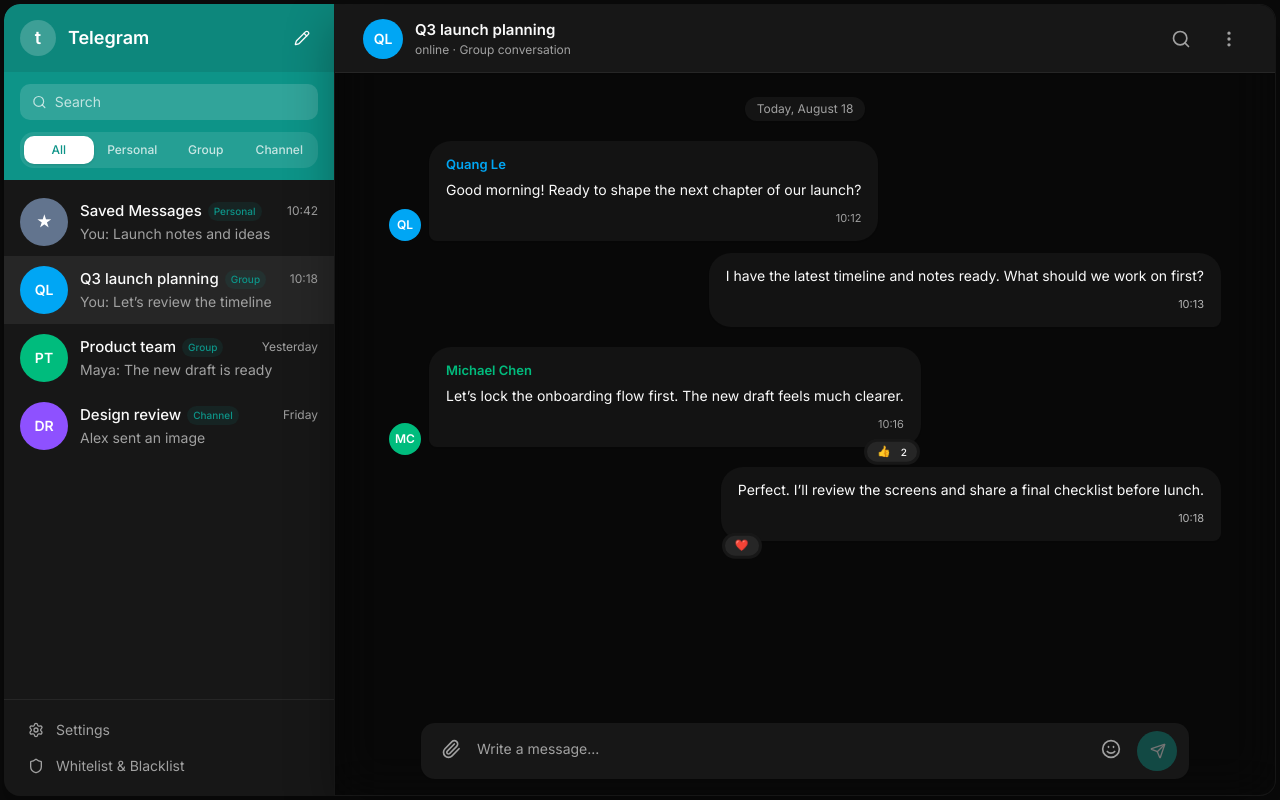
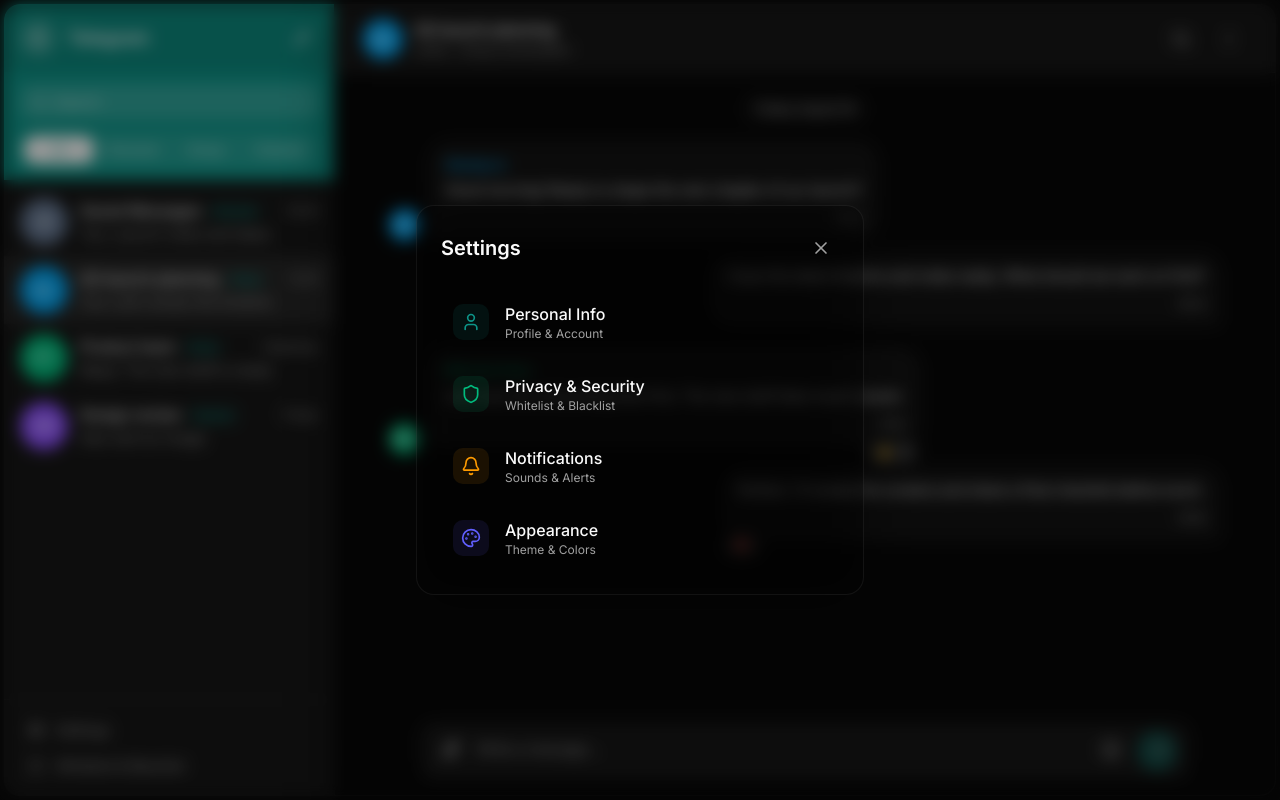
Before and after one commit to pphatdev/telegram-bot, a Next.js app: page / in a window 1280 px wide. Both pictures are taken after a click on the button "Settings". Built offline with nearby package versions, Linux system fonts and the light colour scheme.

Commit message:
feat: implement ChatSidebar component with filtering, search, and navigation functionality

```diff
--- a/src/features/chats/components/chat-sidebar.tsx
+++ b/src/features/chats/components/chat-sidebar.tsx
@@ -1,6 +1,6 @@
 "use client";
 
-import { Search, Pencil, Menu, Settings, Shield } from "lucide-react";
+import { Search, Pencil, Menu, Settings, Shield, X, User, Bell, Palette } from "lucide-react";
 import { useState } from "react";
 
 interface ChatSidebarProps {
@@ -20,6 +20,7 @@
 export function ChatSidebar({ mobileView, setMobileView }: ChatSidebarProps) {
   const [activeTab, setActiveTab] = useState<ChatType>('All');
   const [searchQuery, setSearchQuery] = useState('');
+  const [showSettings, setShowSettings] = useState(false);
 
   const filteredChats = MOCK_CHATS.filter((chat) => {
     const matchesTab = activeTab === 'All' || chat.type === activeTab;
@@ -97,13 +98,58 @@
         ))}
       </nav>
       <div className="border-t border-border p-3">
-        <button className="flex w-full items-center gap-3 rounded-lg px-3 py-2 text-sm text-muted-foreground hover:bg-accent hover:text-foreground">
+        <button onClick={() => setShowSettings(true)} className="flex w-full items-center gap-3 rounded-lg px-3 py-2 text-sm text-muted-foreground hover:bg-accent hover:text-foreground">
           <Settings className="w-4 h-4" /> Settings
         </button>
         <button className="flex w-full items-center gap-3 rounded-lg px-3 py-2 text-sm text-muted-foreground hover:bg-accent hover:text-foreground">
           <Shield className="w-4 h-4" /> Whitelist & Blacklist
         </button>
       </div>
+
+      {/* Settings Popup */}
+      {showSettings && (
+        <div className="fixed inset-0 z-[100] flex items-center justify-center bg-black/40 backdrop-blur-sm animate-in fade-in duration-200" onClick={() => setShowSettings(false)}>
+          <div className="w-[90%] max-w-md rounded-2xl glass bg-card/90 p-6 shadow-2xl animate-in zoom-in-95 duration-200" onClick={(e) => e.stopPropagation()}>
+            <div className="flex items-center justify-between mb-6">
+              <h2 className="text-xl font-semibold">Settings</h2>
+              <button onClick={() => setShowSettings(false)} className="rounded-full p-2 hover:bg-accent text-muted-foreground transition-colors">
+                <X className="w-5 h-5" />
+              </button>
+            </div>
+
+            <div className="space-y-2">
+              <button className="flex w-full items-center gap-4 rounded-xl p-3 text-left hover:bg-accent transition-colors">
+                <div className="bg-primary/10 p-2 rounded-lg text-primary"><User className="w-5 h-5" /></div>
+                <div>
+                  <div className="font-medium text-foreground">Personal Info</div>
+                  <div className="text-xs text-muted-foreground">Profile & Account</div>
+                </div>
+              </button>
+              <button className="flex w-full items-center gap-4 rounded-xl p-3 text-left hover:bg-accent transition-colors">
+                <div className="bg-emerald-500/10 p-2 rounded-lg text-emerald-500"><Shield className="w-5 h-5" /></div>
+                <div>
+                  <div className="font-medium text-foreground">Privacy & Security</div>
+                  <div className="text-xs text-muted-foreground">Whitelist & Blacklist</div>
+                </div>
+              </button>
+              <button className="flex w-full items-center gap-4 rounded-xl p-3 text-left hover:bg-accent transition-colors">
+                <div className="bg-amber-500/10 p-2 rounded-lg text-amber-500"><Bell className="w-5 h-5" /></div>
+                <div>
+                  <div className="font-medium text-foreground">Notifications</div>
+                  <div className="text-xs text-muted-foreground">Sounds & Alerts</div>
+                </div>
+              </button>
+              <button className="flex w-full items-center gap-4 rounded-xl p-3 text-left hover:bg-accent transition-colors">
+                <div className="bg-indigo-500/10 p-2 rounded-lg text-indigo-500"><Palette className="w-5 h-5" /></div>
+                <div>
+                  <div className="font-medium text-foreground">Appearance</div>
+                  <div className="text-xs text-muted-foreground">Theme & Colors</div>
+                </div>
+              </button>
+            </div>
+          </div>
+        </div>
+      )}
     </aside>
   );
 }
```
